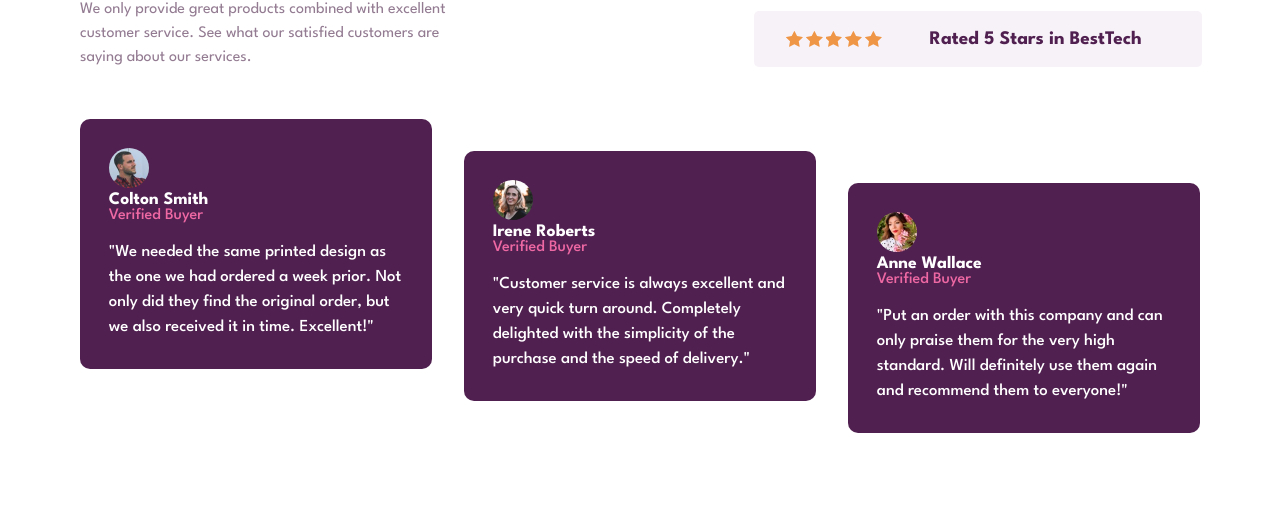
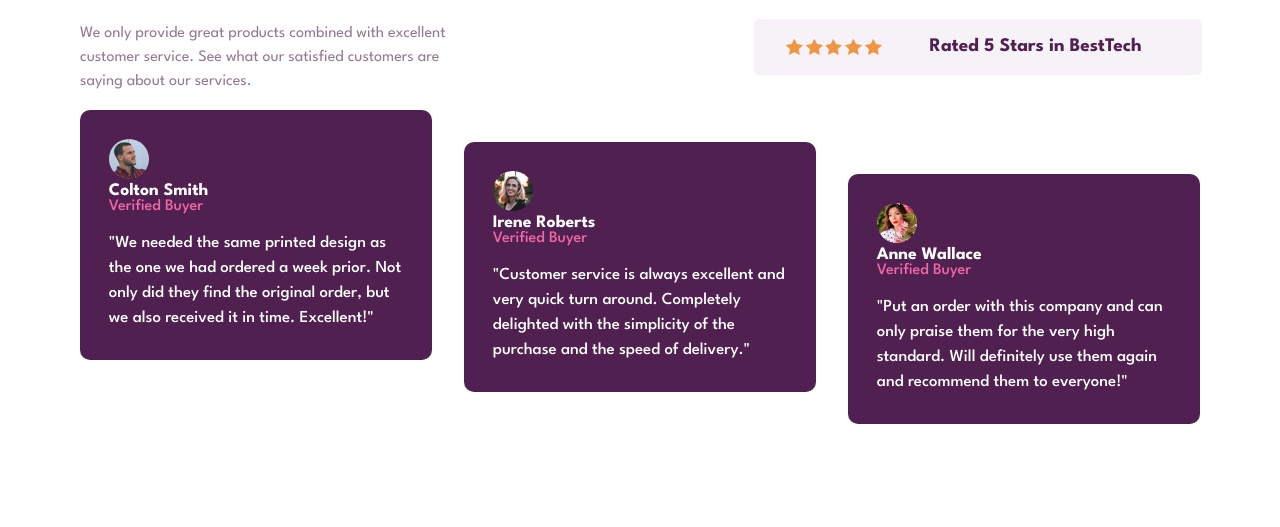
Before and after one commit to James-K-DNg-1901/social-proof-section-master, a plain HTML site: page index.html in a window 1280 px wide. Shown: the part 289-816 px from the top of the page. Drawn offline with Linux system fonts and the light colour scheme.

Commit message:
Update styles.css

```diff
--- a/styles.css
+++ b/styles.css
@@ -23,7 +23,7 @@ span {
 
 .container {
     width: 70rem;
-    height: 40rem;
+    height: 37rem;
     display: flex;
     flex-direction: column;
 }
```
